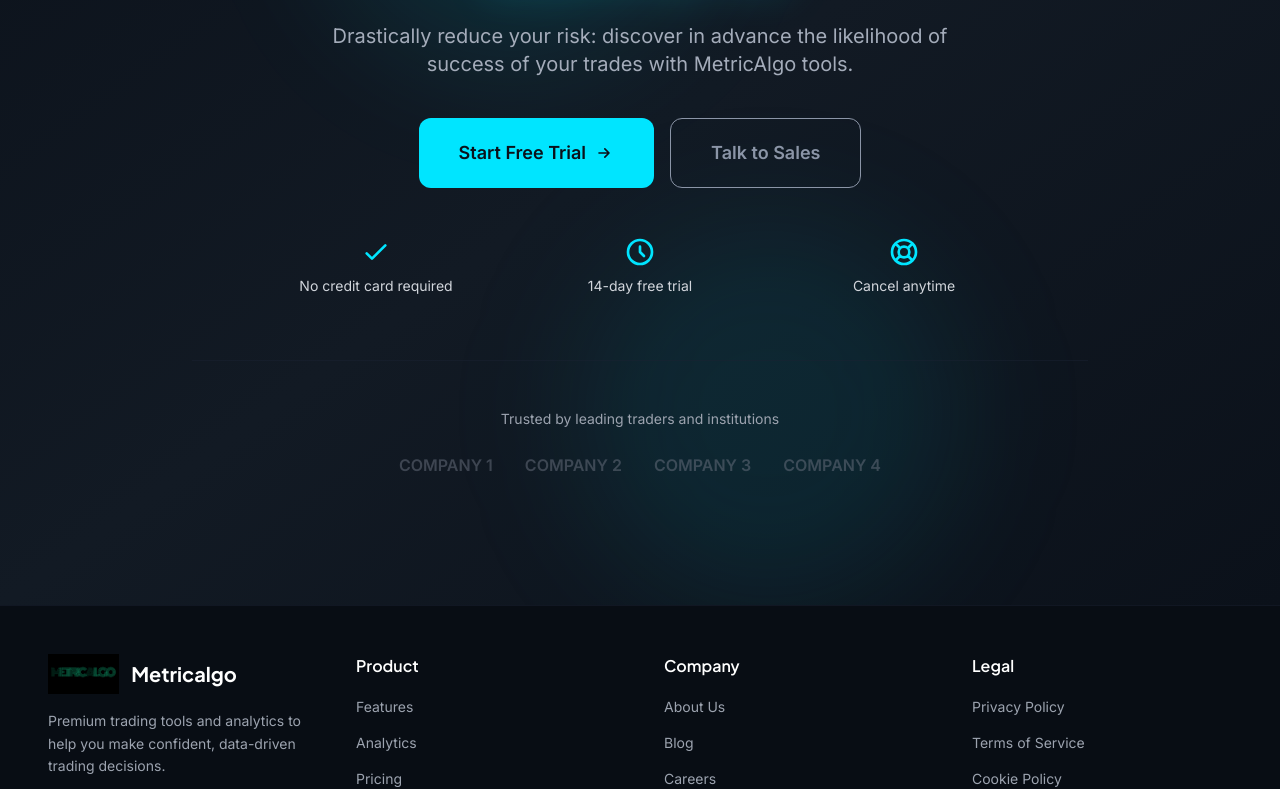
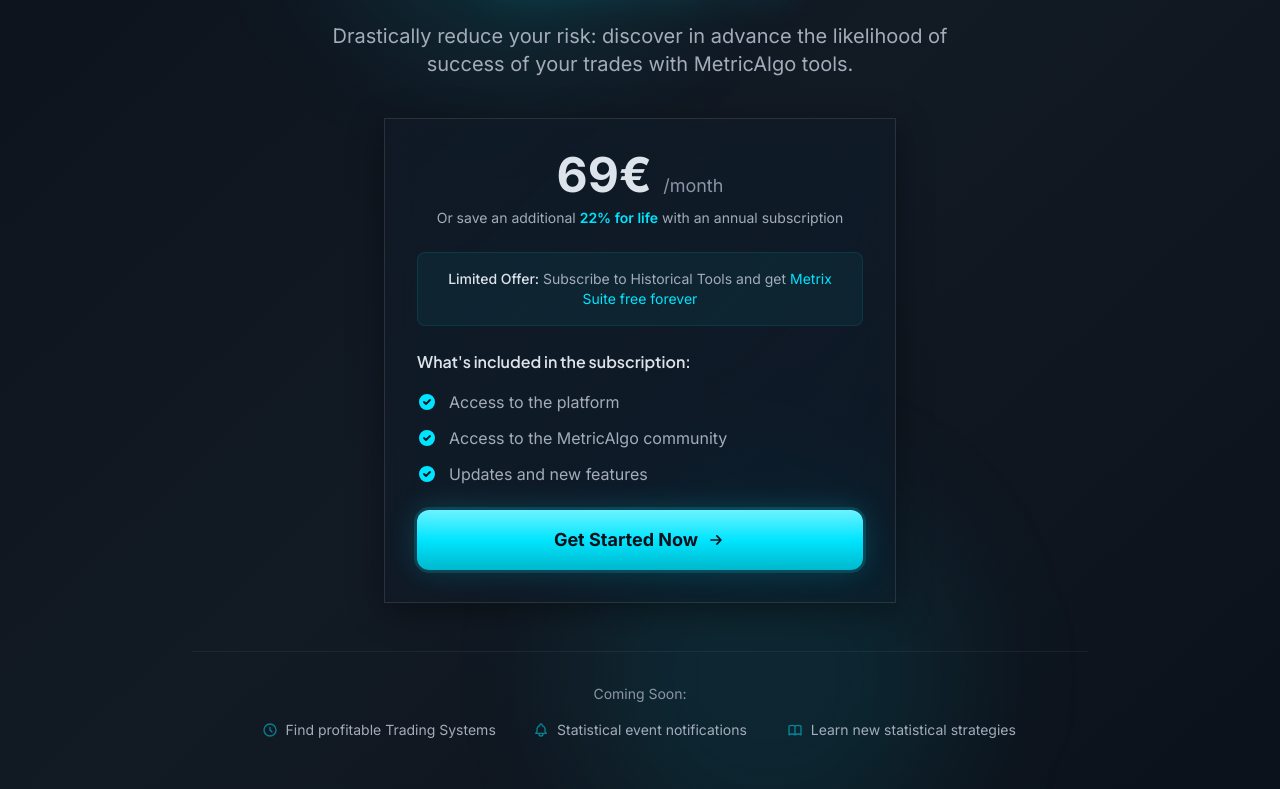
Before and after one commit to Chris0Jeky/Project_Phoenix_Algo, a Nuxt app: page / in a window 1280 px wide. Shown: the part 7678-8467 px from the top of the page. Built offline with nearby package versions, Linux system fonts and the light colour scheme; what vue3-apexcharts would draw is missing.

Commit message:
Update CTASection.vue

```diff
--- a/components/CTASection.vue
+++ b/components/CTASection.vue
@@ -25,50 +25,85 @@
           Drastically reduce your risk: discover in advance the likelihood of success of your trades with MetricAlgo tools.
         </p>
 
-        <!-- CTA Buttons -->
-        <div class="flex flex-col sm:flex-row gap-4 justify-center mb-12">
-          <NuxtLink to="/signup" class="btn-primary text-lg px-10 py-5">
-            Start Free Trial
-            <svg class="w-5 h-5" fill="none" stroke="currentColor" viewBox="0 0 24 24">
-              <path stroke-linecap="round" stroke-linejoin="round" stroke-width="2" d="M13 7l5 5m0 0l-5 5m5-5H6"/>
-            </svg>
-          </NuxtLink>
-          <NuxtLink to="/contact" class="btn-secondary text-lg px-10 py-5">
-            Talk to Sales
-          </NuxtLink>
-        </div>
+        <!-- Pricing Card -->
+        <div class="max-w-lg mx-auto mb-12">
+          <div class="card-glass p-8">
+            <!-- Price -->
+            <div class="mb-6">
+              <div class="text-5xl font-bold text-platinum mb-2">
+                69€
+                <span class="text-lg font-normal text-steel">/month</span>
+              </div>
+              <p class="text-steel-light text-sm">
+                Or save an additional <span class="text-electric font-semibold">22% for life</span> with an annual subscription
+              </p>
+            </div>
 
-        <!-- Feature highlights -->
-        <div class="grid sm:grid-cols-3 gap-6 max-w-3xl mx-auto">
-          <div class="flex flex-col items-center gap-2">
-            <svg class="w-8 h-8 text-accent-400" fill="none" stroke="currentColor" viewBox="0 0 24 24">
-              <path stroke-linecap="round" stroke-linejoin="round" stroke-width="2" d="M5 13l4 4L19 7"/>
-            </svg>
-            <span class="text-gray-300 text-sm">No credit card required</span>
-          </div>
-          <div class="flex flex-col items-center gap-2">
-            <svg class="w-8 h-8 text-accent-400" fill="none" stroke="currentColor" viewBox="0 0 24 24">
-              <path stroke-linecap="round" stroke-linejoin="round" stroke-width="2" d="M12 8v4l3 3m6-3a9 9 0 11-18 0 9 9 0 0118 0z"/>
-            </svg>
-            <span class="text-gray-300 text-sm">14-day free trial</span>
-          </div>
-          <div class="flex flex-col items-center gap-2">
-            <svg class="w-8 h-8 text-accent-400" fill="none" stroke="currentColor" viewBox="0 0 24 24">
-              <path stroke-linecap="round" stroke-linejoin="round" stroke-width="2" d="M18.364 5.636l-3.536 3.536m0 5.656l3.536 3.536M9.172 9.172L5.636 5.636m3.536 9.192l-3.536 3.536M21 12a9 9 0 11-18 0 9 9 0 0118 0zm-5 0a4 4 0 11-8 0 4 4 0 018 0z"/>
-            </svg>
-            <span class="text-gray-300 text-sm">Cancel anytime</span>
+            <!-- Special Offer - Subtle -->
+            <div class="mb-6 p-4 rounded-lg bg-electric/5 border border-electric/10">
+              <p class="text-steel-light text-sm">
+                <span class="text-platinum font-medium">Limited Offer:</span> Subscribe to Historical Tools and get
+                <span class="text-electric">Metrix Suite free forever</span>
+              </p>
+            </div>
+
+            <!-- What's included -->
+            <div class="text-left mb-6">
+              <h3 class="text-platinum font-semibold mb-4">What's included in the subscription:</h3>
+              <ul class="space-y-3">
+                <li class="flex items-start gap-3">
+                  <svg class="w-5 h-5 text-electric flex-shrink-0 mt-0.5" fill="currentColor" viewBox="0 0 20 20">
+                    <path fill-rule="evenodd" d="M10 18a8 8 0 100-16 8 8 0 000 16zm3.707-9.293a1 1 0 00-1.414-1.414L9 10.586 7.707 9.293a1 1 0 00-1.414 1.414l2 2a1 1 0 001.414 0l4-4z" clip-rule="evenodd"/>
+                  </svg>
+                  <span class="text-steel-light">Access to the platform</span>
+                </li>
+                <li class="flex items-start gap-3">
+                  <svg class="w-5 h-5 text-electric flex-shrink-0 mt-0.5" fill="currentColor" viewBox="0 0 20 20">
+                    <path fill-rule="evenodd" d="M10 18a8 8 0 100-16 8 8 0 000 16zm3.707-9.293a1 1 0 00-1.414-1.414L9 10.586 7.707 9.293a1 1 0 00-1.414 1.414l2 2a1 1 0 001.414 0l4-4z" clip-rule="evenodd"/>
+                  </svg>
+                  <span class="text-steel-light">Access to the MetricAlgo community</span>
+                </li>
+                <li class="flex items-start gap-3">
+                  <svg class="w-5 h-5 text-electric flex-shrink-0 mt-0.5" fill="currentColor" viewBox="0 0 20 20">
+                    <path fill-rule="evenodd" d="M10 18a8 8 0 100-16 8 8 0 000 16zm3.707-9.293a1 1 0 00-1.414-1.414L9 10.586 7.707 9.293a1 1 0 00-1.414 1.414l2 2a1 1 0 001.414 0l4-4z" clip-rule="evenodd"/>
+                  </svg>
+                  <span class="text-steel-light">Updates and new features</span>
+                </li>
+              </ul>
+            </div>
+
+            <!-- CTA Button -->
+            <NuxtLink to="/signup" class="btn-electric w-full justify-center text-lg py-4 sheen glow-electric">
+              Get Started Now
+              <svg class="w-5 h-5" fill="none" stroke="currentColor" viewBox="0 0 24 24">
+                <path stroke-linecap="round" stroke-linejoin="round" stroke-width="2" d="M13 7l5 5m0 0l-5 5m5-5H6"/>
+              </svg>
+            </NuxtLink>
           </div>
         </div>
 
-        <!-- Trust badges -->
-        <div class="mt-16 pt-12 border-t border-primary-700/50">
-          <p class="text-gray-400 text-sm mb-6">Trusted by leading traders and institutions</p>
-          <div class="flex flex-wrap items-center justify-center gap-8 opacity-50">
-            <!-- Placeholder for company logos - replace with actual logos -->
-            <div class="text-gray-500 font-semibold">COMPANY 1</div>
-            <div class="text-gray-500 font-semibold">COMPANY 2</div>
-            <div class="text-gray-500 font-semibold">COMPANY 3</div>
-            <div class="text-gray-500 font-semibold">COMPANY 4</div>
+        <!-- Coming Soon Features -->
+        <div class="mt-12 pt-8 border-t border-steel/10">
+          <p class="text-steel text-sm mb-4">Coming Soon:</p>
+          <div class="grid sm:grid-cols-3 gap-4 max-w-3xl mx-auto text-sm">
+            <div class="flex items-center justify-center gap-2 text-steel-light">
+              <svg class="w-4 h-4 text-electric/50" fill="none" stroke="currentColor" viewBox="0 0 24 24">
+                <path stroke-linecap="round" stroke-linejoin="round" stroke-width="2" d="M12 8v4l3 3m6-3a9 9 0 11-18 0 9 9 0 0118 0z"/>
+              </svg>
+              <span>Find profitable Trading Systems</span>
+            </div>
+            <div class="flex items-center justify-center gap-2 text-steel-light">
+              <svg class="w-4 h-4 text-electric/50" fill="none" stroke="currentColor" viewBox="0 0 24 24">
+                <path stroke-linecap="round" stroke-linejoin="round" stroke-width="2" d="M15 17h5l-1.405-1.405A2.032 2.032 0 0118 14.158V11a6.002 6.002 0 00-4-5.659V5a2 2 0 10-4 0v.341C7.67 6.165 6 8.388 6 11v3.159c0 .538-.214 1.055-.595 1.436L4 17h5m6 0v1a3 3 0 11-6 0v-1m6 0H9"/>
+              </svg>
+              <span>Statistical event notifications</span>
+            </div>
+            <div class="flex items-center justify-center gap-2 text-steel-light">
+              <svg class="w-4 h-4 text-electric/50" fill="none" stroke="currentColor" viewBox="0 0 24 24">
+                <path stroke-linecap="round" stroke-linejoin="round" stroke-width="2" d="M12 6.253v13m0-13C10.832 5.477 9.246 5 7.5 5S4.168 5.477 3 6.253v13C4.168 18.477 5.754 18 7.5 18s3.332.477 4.5 1.253m0-13C13.168 5.477 14.754 5 16.5 5c1.747 0 3.332.477 4.5 1.253v13C19.832 18.477 18.247 18 16.5 18c-1.746 0-3.332.477-4.5 1.253"/>
+              </svg>
+              <span>Learn new statistical strategies</span>
+            </div>
           </div>
         </div>
       </div>
```
